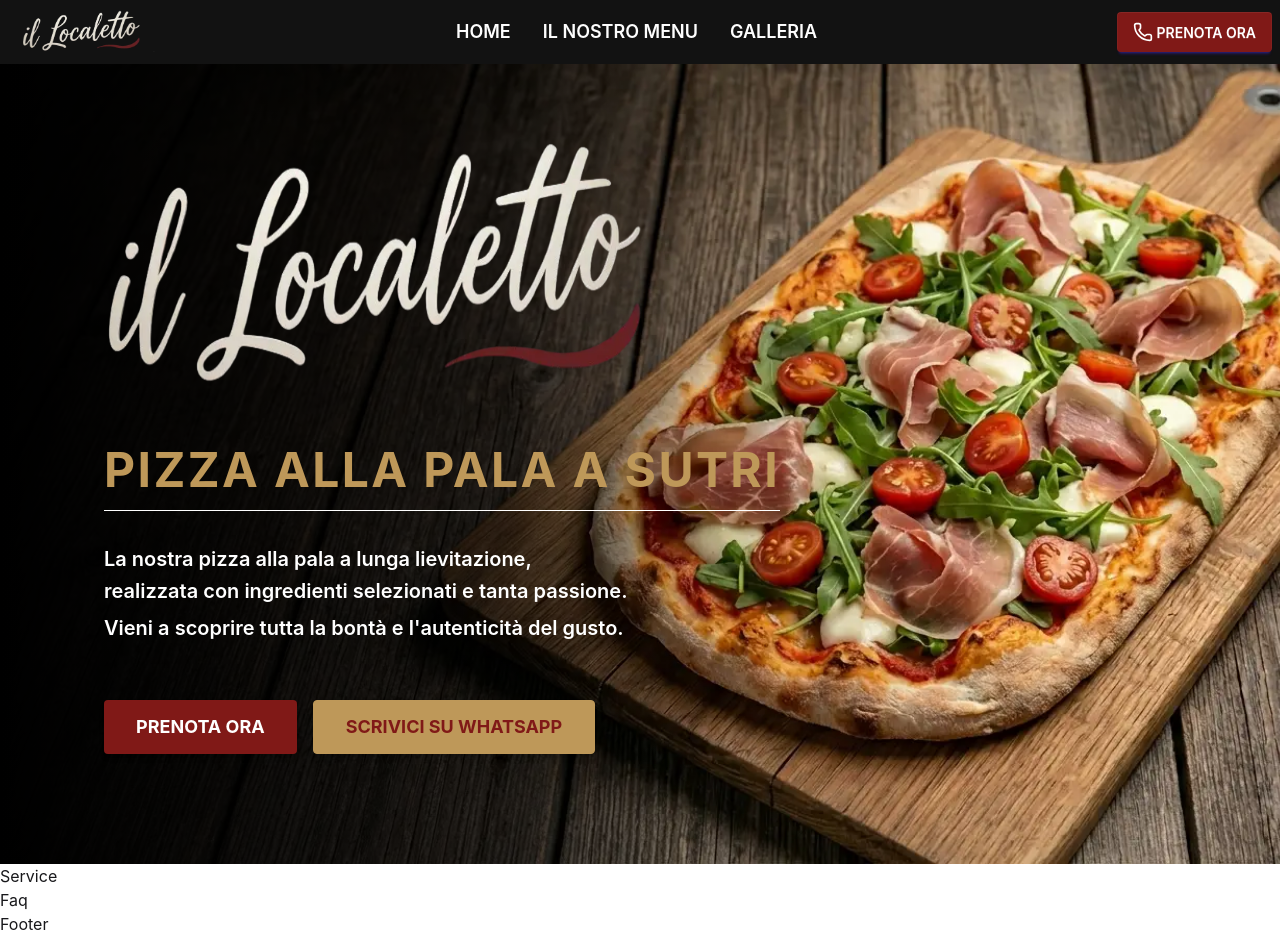
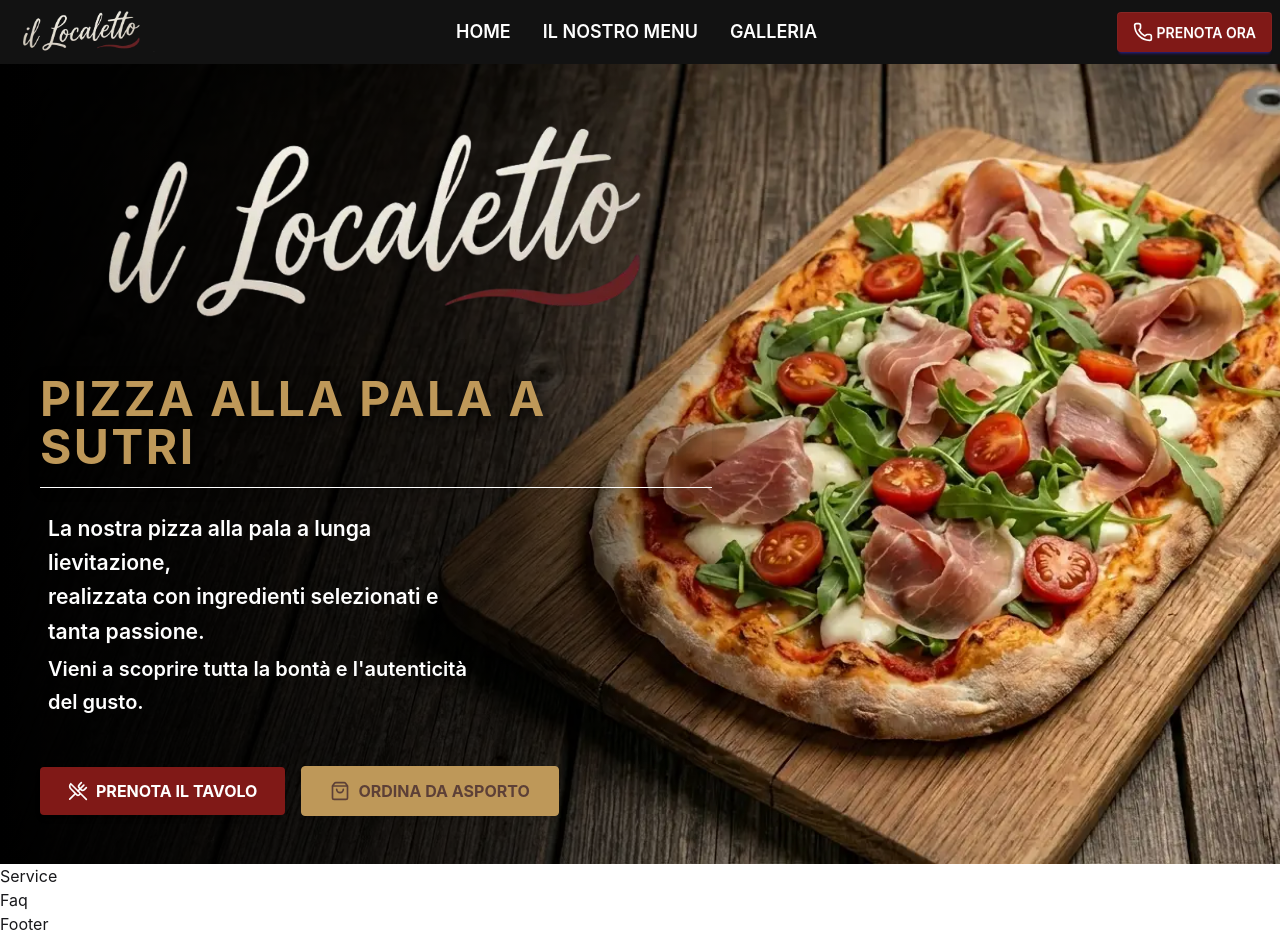
Before and after one commit to Gxbriel99/ilLocaletto_nextjs, a Next.js app: page / in a window 1280 px wide. Built offline with nearby package versions, Linux system fonts and the light colour scheme.

Commit message:
Applicato fix all'header

```diff
--- a/src/app/components/Navbar.tsx
+++ b/src/app/components/Navbar.tsx
@@ -1,8 +1,8 @@
   import { info } from "../data/info";
   import { Phone } from "lucide-react";
 
+
   export default function Navbar() {
-
     return (
       <nav>
         <div className="drawer">
@@ -35,12 +35,12 @@
                     </svg>
                   </label>
                 </div>
-                {/* Logo centrato assoluto sull’asse X */}
+                {/* Logo nascosto su mobile */}
                 <div className="absolute left-1/2 top-1/2 -translate-x-1/2 -translate-y-1/2 flex items-center">
                   <img
                     src="/logo.webp"
                     alt="Logo Il Localetto"
-                    className="h-12 w-auto"
+                    className="h-12 w-auto hidden" // hidden su mobile
                   />
                 </div>
                 {/* Spacer per allineamento */}
@@ -144,7 +144,6 @@
                   rel="noopener noreferrer"
                   className="inline-flex items-center justify-center gap-2 px-6 py-3 bg-[#BE9859] hover:bg-[#801917] text-[#801917] hover:text-white font-semibold rounded transition-colors text-base w-full border border-[#BE9859]"
                 >
-
                   Whatsapp
                 </a>
               </div>
@@ -156,7 +155,6 @@
                   rel="noopener noreferrer"
                   className="transition-colors text-[#801917] hover:text-[#BE9859] text-2xl p-1"
                 >
-
                 </a>
                 <a
                   href={info.facebook}
@@ -164,7 +162,6 @@
                   rel="noopener noreferrer"
                   className="transition-colors text-[#801917] hover:text-[#BE9859] text-2xl p-1"
                 >
-
                 </a>
                 <a
                   href={`https://wa.me/${info.whatsappPhone}`}
@@ -172,7 +169,6 @@
                   rel="noopener noreferrer"
                   className="transition-colors text-[#801917] hover:text-[#BE9859] text-2xl p-1"
                 >
-
                 </a>
               </div>
             </div>
--- a/src/app/components/blocks/Header.tsx
+++ b/src/app/components/blocks/Header.tsx
@@ -1,54 +1,166 @@
+import { ShoppingBag, UtensilsCrossed } from "lucide-react";
+
 export default function Header() {
-
-
   return (
     <header
-      className="min-h-screen w-full flex flex-col items-center justify-center relative overflow-x-hidden relative"
+      className={`
+        min-h-screen w-full flex flex-col items-center justify-center relative overflow-x-hidden
+      `}
       style={{
         background:
           "linear-gradient(to right, rgba(0,0,0,1) 0%, rgba(0,0,0,0.6) 40%, rgba(0,0,0,0.0) 55%, rgba(0,0,0,0) 100%), url('/header_bg.webp') center/cover no-repeat",
       }}
     >
-      <div className="w-full h-full flex flex-col justify-center items-center md:items-start gap-8 ps-0 md:ps-10 absolute top-0 left-0">
+      <div
+        className={`
+          w-full h-full flex flex-col justify-center items-center
+          md:items-start gap-6
+          absolute top-0 left-0
+          pt-7 sm:pt-12
+          px-2 sm:px-4 md:ps-10
+        `}
+        style={{
+          minHeight: "100vh",
+        }}
+      >
         {/* Logo */}
         <img
           src="/logo.webp"
           alt="Logo Il Localetto"
-          className="h-[8rem] w-auto max-w-[420px] md:h-[15rem] md:max-w-[560px] lg:h-[18rem] lg:max-w-[680px]"
+          className={`
+            h-20 w-auto max-w-[90vw]
+            sm:h-28 sm:max-w-[400px]
+            md:h-44 md:max-w-[500px]
+            lg:h-60 lg:max-w-[680px]
+            mx-auto md:mx-0
+            transition-all
+          `}
         />
 
-        <h2 className="text-[#BE9859] text-5xl font-bold uppercase tracking-wider ms-16 border-b border-white pb-4">
+        <h2
+          className={`
+            text-white
+            lg:text-[#BE9859]
+            text-xl
+            sm:text-2xl
+            md:text-4xl
+            lg:text-5xl
+            font-bold uppercase tracking-wider
+            border-b border-white pb-2 sm:pb-4
+            w-full text-center md:text-left
+            max-w-full sm:max-w-xl md:max-w-2xl
+            mx-auto md:mx-0
+            mt-0 md:mt-2
+            drop-shadow-lg
+            whitespace-pre-line
+          `}
+          style={{
+            textShadow: "1px 2px 12px rgba(0,0,0,0.6)",
+            boxShadow: "0 2px 12px rgba(0,0,0,0.10)",
+          }}
+        >
           Pizza alla pala a Sutri
         </h2>
 
-        <p className="text-white text-xl font-semibold max-w-3xl mb-6 text-center md:text-left ms-16 leading-relaxed">
-          <span className="block mb-1">
-            La nostra pizza alla pala a lunga lievitazione,<br className="hidden md:inline" />
+        <p
+          className={`
+            text-white
+            text-[1rem]
+            sm:text-[1.08rem]
+            md:text-[1.12rem]
+            lg:text-[1.18rem]
+            font-semibold
+            mb-4 sm:mb-6
+            text-center md:text-left
+            leading-relaxed
+            mx-auto md:mx-0
+            max-w-[96vw] sm:max-w-xl md:max-w-[450px]
+            px-2
+          `}
+        >
+          <span
+            className="
+              block mb-1 break-words
+              text-[1.15rem] sm:text-[1.22rem] md:text-[1.25rem] lg:text-[1.32rem]
+              font-semibold
+              text-center md:text-left
+            "
+          >
+            La nostra pizza alla pala a lunga lievitazione,
+            <br className="hidden md:inline" />
             realizzata con ingredienti selezionati e tanta passione.
           </span>
-          <span className="block">
+          <span
+            className="
+              block break-words
+              text-[1.05rem] sm:text-[1.12rem] md:text-[1.18rem] lg:text-[1.25rem]
+              font-semibold
+              text-center md:text-left
+            "
+          >
             Vieni a scoprire tutta la bontà e l&apos;autenticità del gusto.
           </span>
         </p>
 
-        <div className="flex flex-col sm:flex-row gap-4 ms-16 mb-12">
+        {/* CTA BUTTONS - Responsive */}
+        <div
+          className={`
+            flex flex-col
+            sm:flex-row
+            gap-3 sm:gap-4
+            mb-6 sm:mb-12
+            w-full
+            items-center sm:items-stretch md:items-center
+            justify-center md:justify-start
+            max-w-[97vw] sm:max-w-xl md:max-w-[500px]
+          `}
+        >
           <a
             href="tel:+393495621523"
-            className="inline-flex items-center justify-center px-8 py-3 bg-[#801917] hover:bg-[#BE9859] text-white font-bold rounded transition-colors text-lg uppercase shadow-md"
+            className={`
+              inline-flex items-center justify-center
+              px-4 py-3 sm:px-7 sm:py-3
+              bg-[#801917] hover:bg-[#BE9859] text-white
+              font-bold rounded transition-colors
+              text-base sm:text-[1.01rem] md:text-base uppercase shadow-md
+              w-full sm:w-auto
+              gap-2
+              whitespace-nowrap
+              sm:min-w-[180px] md:min-w-[190px] lg:min-w-[215px]
+            `}
+            style={{
+              minWidth: 'unset'
+            }}
           >
-            Prenota ora
+            <UtensilsCrossed className="h-5 w-5" />
+            Prenota il tavolo
           </a>
           <a
             href="https://wa.me/393495621523"
             target="_blank"
             rel="noopener noreferrer"
-            className="inline-flex items-center justify-center px-8 py-3 bg-[#BE9859] hover:bg-[#801917] text-[#801917] hover:text-white font-bold rounded transition-colors text-lg uppercase shadow-md border border-[#BE9859]"
+            className={`
+              inline-flex items-center justify-center
+              px-4 py-3 sm:px-7 sm:py-3
+              bg-[#BE9859] hover:bg-[#801917]
+              text-[#5D4037] hover:text-white
+              font-bold rounded transition-colors
+              text-base sm:text-[1.01rem] md:text-base uppercase shadow-md
+              border border-[#BE9859]
+              w-full sm:w-auto
+              gap-2
+              whitespace-nowrap
+              sm:min-w-[180px] md:min-w-[190px] lg:min-w-[215px]
+            `}
+            style={{
+              minWidth: 'unset'
+            }}
           >
-            Scrivici su Whatsapp
+            <ShoppingBag className="h-5 w-5" />
+            Ordina da asporto
           </a>
         </div>
       </div>
-
     </header>
   );
 }
```
